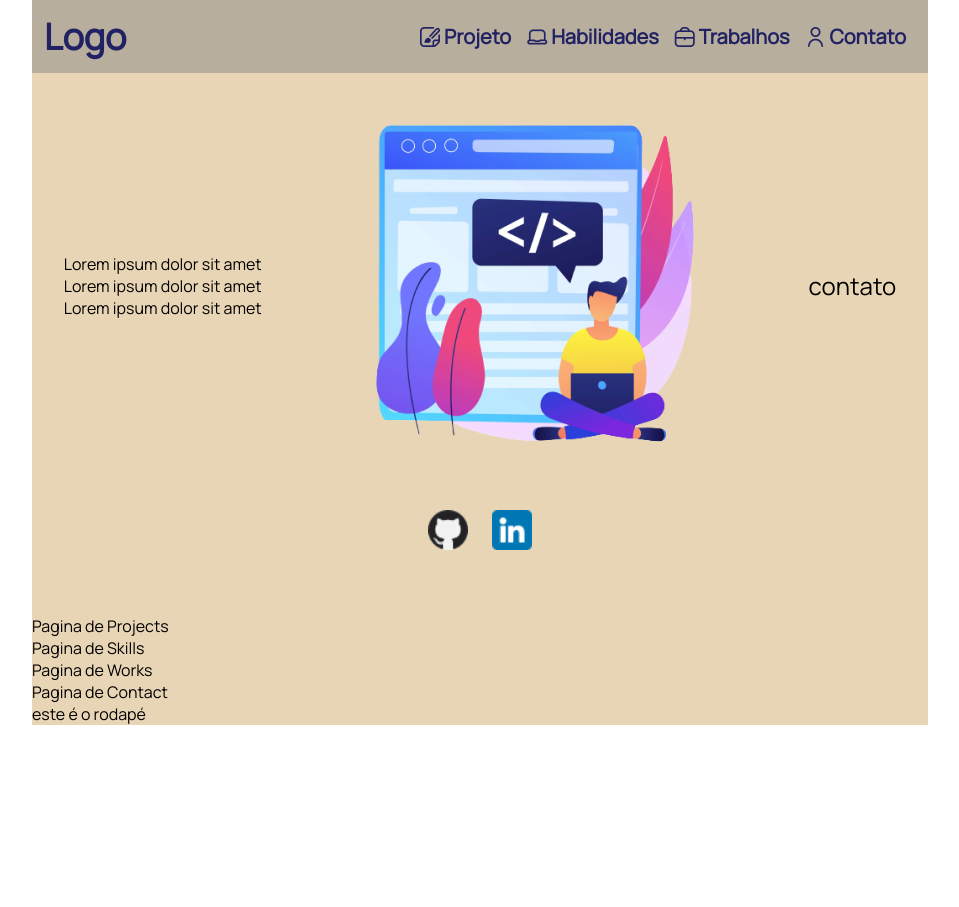
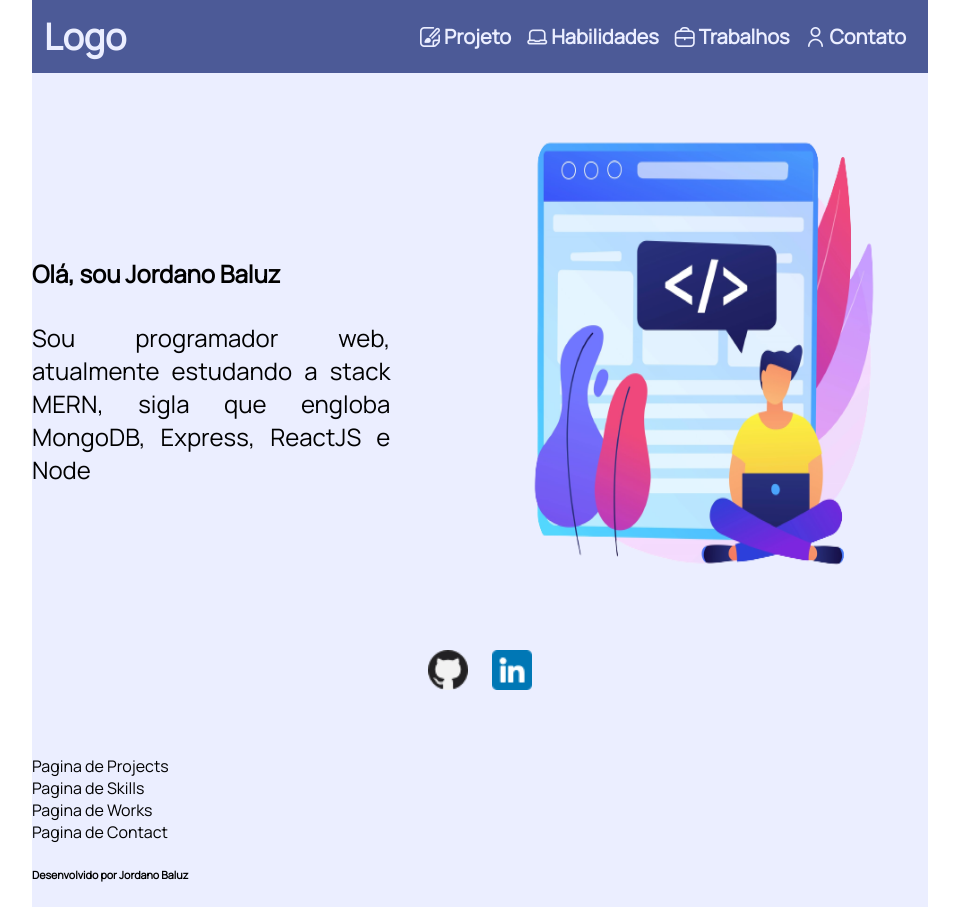
Before and after one commit to JordanoBaluz/portfolio1, a React (Create React App) app: page / in a window 1280 px wide. Shown: the whole page, without its empty margins (160-1119 px from the left). Before the commit the page ends 800 px from the top, so only its background shows below. Built offline with nearby package versions, Linux system fonts and the light colour scheme.

Commit message:
refactored the colors of the project, created the footer contents

```diff
--- a/src/body/about/about.css
+++ b/src/body/about/about.css
@@ -3,14 +3,29 @@
 }
 .about-top {
   display: flex;
-  justify-content: space-around;
+  justify-content: space-between;
   align-items: center;
 }
 .about-picture {
-  height: 420px;
+  width: 100%;
+  height: 35rem;
 }
 .about-contact {
   font-size: 24px;
+}
+
+.about-info {
+  text-align: justify;
+  font-size: 24px;
+  width: 40%;
+}
+.about-photo {
+  width: 50%;
+}
+@media screen and (max-width: 960px) {
+  .about-picture {
+    height: 30rem;
+  }
 }
 
 @media screen and (max-width: 720px) {
--- a/src/body/about/index.js
+++ b/src/body/about/index.js
@@ -8,10 +8,11 @@ function About() {
     <div className="about">
       <div className="about-top">
         <div className="about-info">
-          Lorem ipsum dolor sit amet
-          <br />
-          <span className="about-info">Lorem ipsum dolor sit amet</span>
-          <br /> Lorem ipsum dolor sit amet
+          <h4>Olá, sou Jordano Baluz</h4>
+          <span className="about-info">
+            Sou programador web, atualmente estudando a stack MERN, sigla que
+            engloba MongoDB, Express, ReactJS e Node
+          </span>
         </div>
         <div className="about-photo">
           <img
@@ -20,7 +21,6 @@ function About() {
             alt="web-developer"
           />
         </div>
-        <div className="about-contact">contato</div>
       </div>
       <SocialMedia />
     </div>
--- a/src/footer/index.js
+++ b/src/footer/index.js
@@ -1,7 +1,11 @@
 import React from "react";
 
 function Footer() {
-  return <div>este é o rodapé</div>;
+  return (
+    <div>
+      <h6>Desenvolvido por Jordano Baluz</h6>
+    </div>
+  );
 }
 
 export default Footer;
--- a/src/header/header.css
+++ b/src/header/header.css
@@ -1,6 +1,6 @@
 .header {
   display: flex;
-  background-color: rgba(128, 128, 128, 0.466);
+  background-color: #4c5a97;
   justify-content: space-between;
   flex: 1;
   padding: 12px;
@@ -30,7 +30,7 @@
 .logo {
   display: flex;
   font-size: 36px;
-  color: #212263;
+  color: #ebeeff;
   font-weight: 800;
 }
 
--- a/src/header/mobile/mobile.css
+++ b/src/header/mobile/mobile.css
@@ -1,5 +1,5 @@
 .mobile {
-  background-color: whitesmoke;
+  background-color: #ebeeff;
   height: 100vh;
   width: 60vw;
   position: absolute;
--- a/src/header/web/web.css
+++ b/src/header/web/web.css
@@ -12,7 +12,7 @@
 
 .web-option a {
   text-decoration: none;
-  color: #212263;
+  color: #ebeeff;
   display: flex;
   align-items: center;
 }
--- a/src/home/home.css
+++ b/src/home/home.css
@@ -7,7 +7,7 @@ html {
   flex-direction: column;
   width: 70%;
   margin: auto;
-  background-color: #e8d5b5;
+  background-color: #ebeeff;
 }
 
 @media only screen and (max-width: 1024px) {
```
